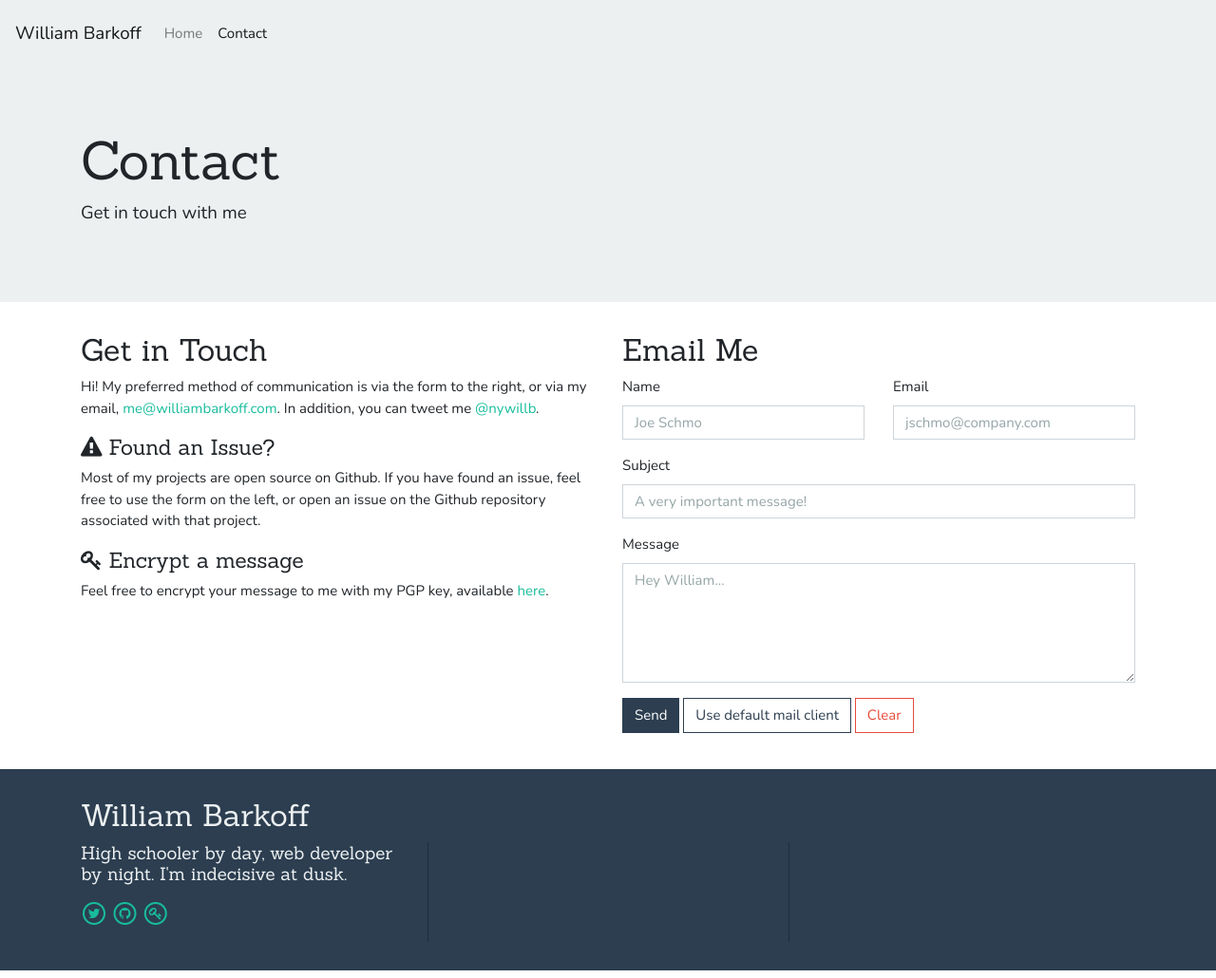
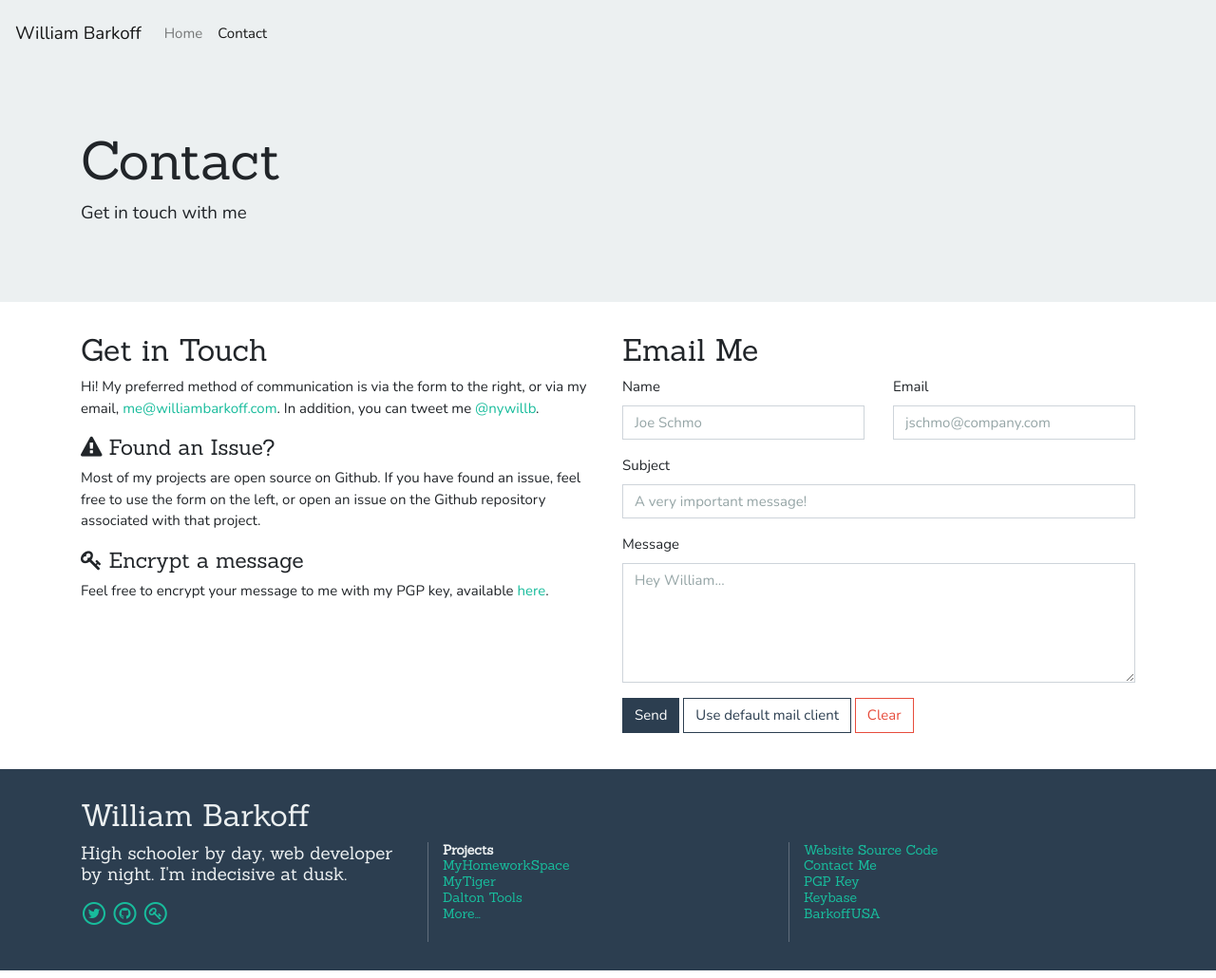
Before and after one commit to willbarkoff/willbarkoff.github.io, a Jekyll site: the page built from contact.md, in a window 1280 px wide and 1030 px high. Shown: the whole window at 95% size. Built offline with Jekyll 4.4.1, drawn with Linux system fonts in a browser that asks for light colours.

Commit message:
Populate footer

```diff
--- a/_config.yml
+++ b/_config.yml
@@ -11,4 +11,24 @@ footer-social:
   - icon: fa-github
     url: https://github.com/nywillb
   - icon: fa-key
-    url: /key
+    url: /key.html
+
+footer-projects:
+  - name: MyHomeworkSpace
+    url: https://myhomework.space
+  - name: MyTiger
+    url: https://tiger.williambarkoff.com
+  - name: Dalton Tools
+    url: /daltontools
+
+footer-links:
+  - name: Website Source Code
+    url: https://github.com/nywillb/nywillb.github.io
+  - name: Contact Me
+    url: /contact.html
+  - name: PGP Key
+    url: /key.html
+  - name: Keybase
+    url: https://keybase.io/nywillb
+  - name: BarkoffUSA
+    url: https://barkoffusa.com
--- a/_includes/footer.html
+++ b/_includes/footer.html
@@ -17,8 +17,26 @@
 					{% endfor %}
 				</p>
 			</div>
-			<div class="col-md-4 footer-ln-left"></div>
-			<div class="col-md-4 footer-ln-left"></div>
+			<div class="col-md-4 footer-ln-left">
+				<strong>Projects</strong>
+				<ul class="list-unstyled">
+					{% for project in site.footer-projects%}
+					<li>
+						<a href="{{ project.url }}">{{ project.name }}</a>
+					</li>
+					{% endfor %}
+					<li><a href="/">More...</a></li>
+				</ul>
+			</div>
+			<div class="col-md-4 footer-ln-left">
+				<ul class="list-unstyled">
+					{% for link in site.footer-links%}
+					<li>
+						<a href="{{ link.url }}">{{ link.name }}</a>
+					</li>
+					{% endfor %}
+				</ul>
+			</div>
 		</div>
 	</div>
 </div>
--- a/css/page.css
+++ b/css/page.css
@@ -1,17 +1,18 @@
 .hidden {
-    display: none;
+	display: none;
 }
 
 .footer {
-    padding-top: 30px;
-    padding-bottom: 30px;
-    background-color: #ecf0f1;
+	padding-top: 30px;
+	padding-bottom: 30px;
+	background-color: #ecf0f1;
+	font-size: 14px;
 }
 
 .footer-icons {
-    font-size: 14px;
+	font-size: 14px;
 }
 
 .footer-ln-left {
-    border-left: 1px #00000040 solid;
+	border-left: 1px #ffffff40 solid;
 }
```
